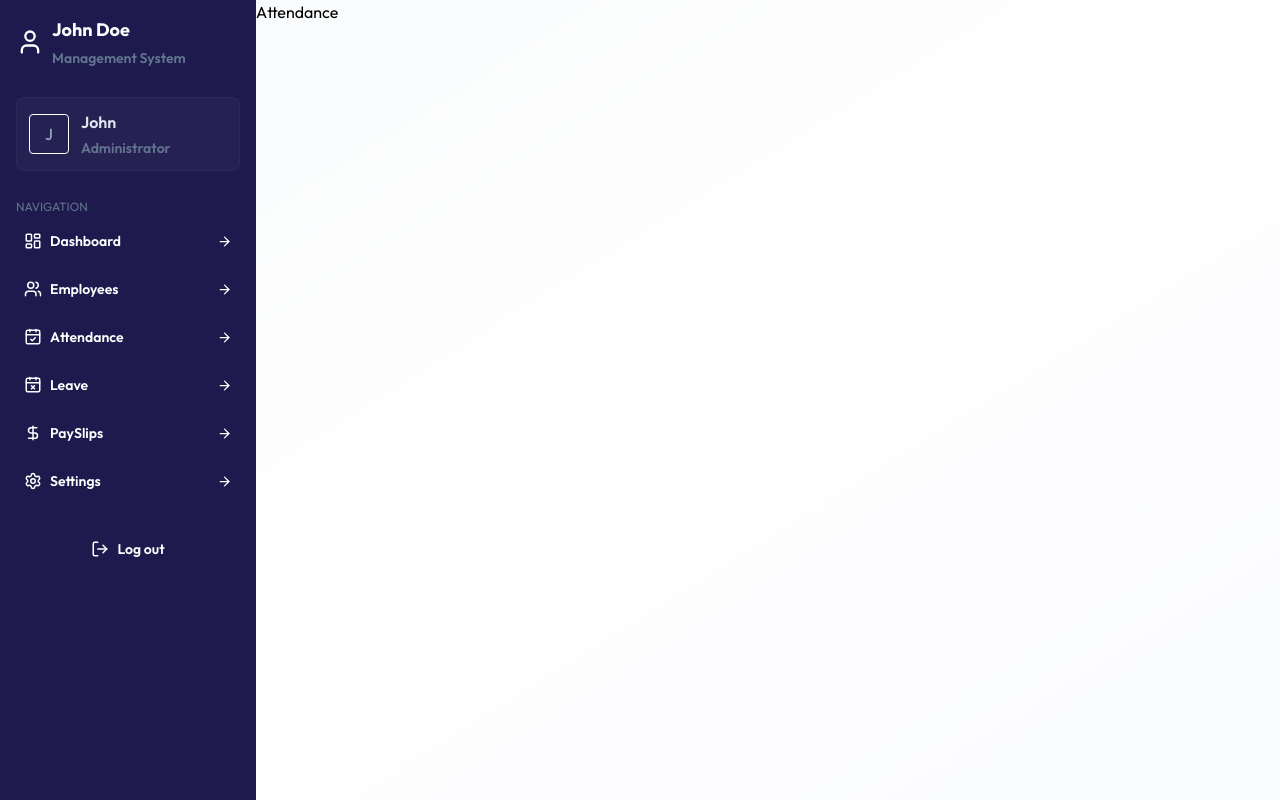
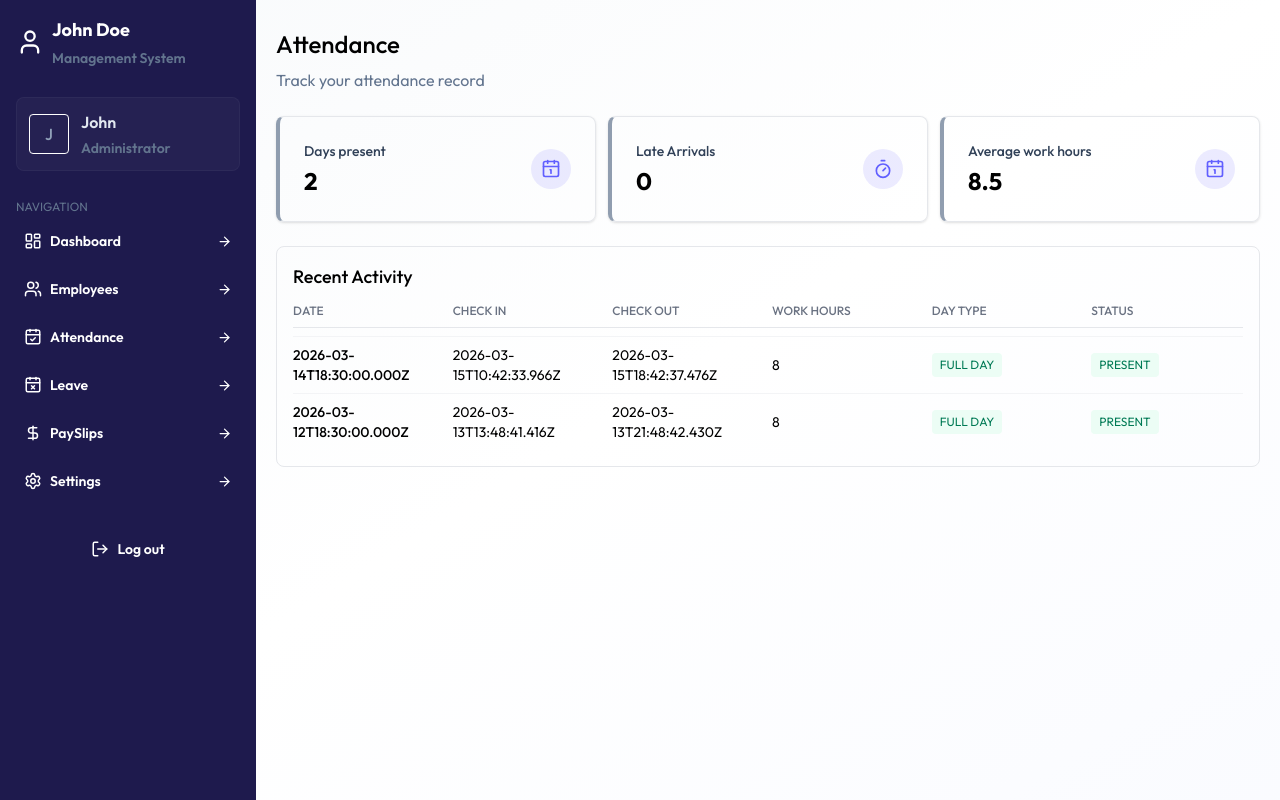
Before and after one commit to IzzaYoucef/Full-Stack-Employee-Management-System, a React (Vite) app in the folder client/: page /attendance in a window 1280 px wide. Built offline with nearby package versions, Linux system fonts and the light colour scheme.

Commit message:
Implement Attendance Ui Page

```diff
--- a/client/src/pages/Attendance.jsx
+++ b/client/src/pages/Attendance.jsx
@@ -1,8 +1,92 @@
-import React from 'react'
+import React, { useCallback, useEffect, useState } from 'react'
+import { dummyAttendanceData } from '../assets/assets'
+import { Calendar1Icon, TimerIcon } from 'lucide-react'
 
 const Attendance = () => {
+
+  const [attendances, setAttendances] = useState([])
+  const [loading, setLoading] = useState(true)
+
+  const cardItems = [
+    { title: "Days present", icon: Calendar1Icon, number: 2 },
+    { title: "Late Arrivals", icon: TimerIcon, number: 0 },
+    { title: "Average work hours", icon: Calendar1Icon, number: 8.5 },
+  ]
+
+  const fetchAttendance = useCallback(async () => {
+    setLoading(true)
+    setAttendances(dummyAttendanceData)
+    setTimeout(() => {
+      setLoading(false)
+    }, 500)
+  }, [])
+
+  useEffect(() => {
+    fetchAttendance()
+  }, [fetchAttendance])
+
   return (
-    <div>Attendance</div>
+    <div className='mx-5 my-7'>
+      {/** Page Header */}
+      <div className='w-full flex justify-between mb-6'>
+        <div className='grid gap-2'>
+          <h1 className='text-2xl font-medium'>Attendance</h1>
+          <p className='text-base font-normal text-[#62748E]'>Track your attendance record</p>
+        </div>
+      </div>
+
+      {/** Cards */}
+      <div className='flex gap-3 mb-6'>
+        {cardItems.map((item) => (
+          <div
+            key={item.title}
+            className='flex-1 flex justify-between items-center p-6 border shadow border-gray-200 border-l-4 border-l-[#62748EB2] rounded-lg'
+          >
+            <div className='flex flex-col gap-1'>
+              <p className='font-medium text-sm text-[#314158]'>{item.title}</p>
+              <h1 className='font-bold text-2xl'>{item.number}</h1>
+            </div>
+            <div className='h-10 w-10 flex items-center justify-center rounded-full bg-[#615FFF1F] text-[#615FFF]'>
+              <item.icon size={20} />
+            </div>
+          </div>
+        ))}
+      </div>
+
+      {/** Details table */}
+      <div className="border border-gray-200 rounded-lg p-4">
+        <h1 className='font-medium text-lg mb-3'>Recent Activity</h1>
+
+        <div className="grid grid-cols-6 gap-2 pb-2 mb-2 border-b border-gray-200 text-xs font-medium text-gray-500 uppercase">
+          <p>Date</p>
+          <p>Check In</p>
+          <p>Check Out</p>
+          <p>Work Hours</p>
+          <p>Day Type</p>
+          <p>Status</p>
+        </div>
+
+        {loading ? (
+          <div className='flex justify-center items-center h-24'>
+            <span className='h-8 w-8 border-4 border-gray-200 border-t-indigo-600 rounded-full animate-spin'></span>
+          </div>
+        ) : (
+          attendances.map((a, index) => (
+            <div
+              key={a.id ?? index}
+              className='grid grid-cols-6 gap-2 items-center py-2 border-t border-gray-100 text-sm'
+            >
+              <p className='font-medium'>{a.date}</p>
+              <p>{a.checkIn}</p>
+              <p>{a.checkOut}</p>
+              <p>{a.workingHours}</p>
+              <p className='px-2 py-1 rounded text-[#007A55] uppercase bg-[#ECFDF5] text-xs w-fit'>{a.dayType}</p>
+              <p className='px-2 py-1 rounded text-[#007A55] uppercase bg-[#ECFDF5] text-xs w-fit'>{a.status}</p>
+            </div>
+          ))
+        )}
+      </div>
+    </div>
   )
 }
 
```
